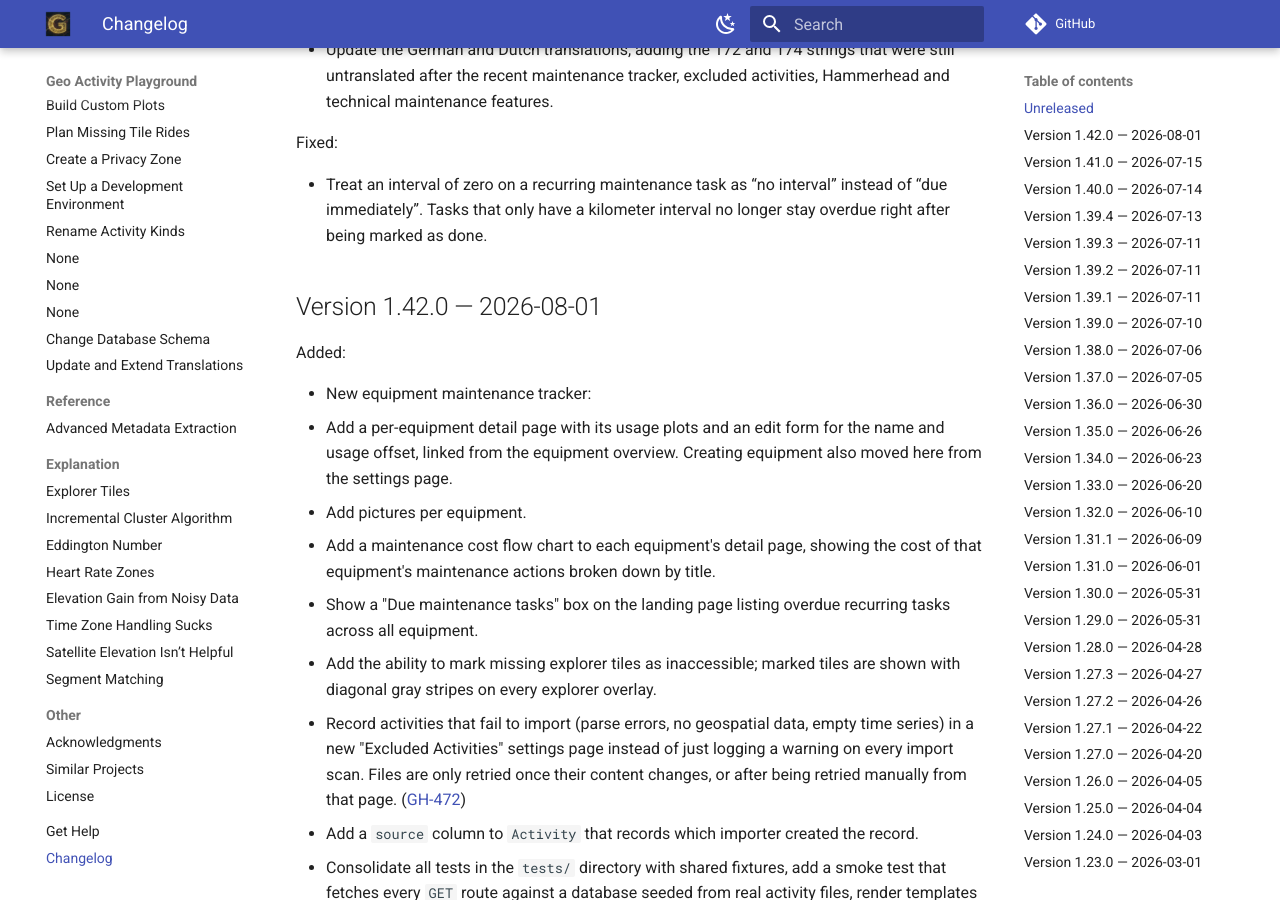
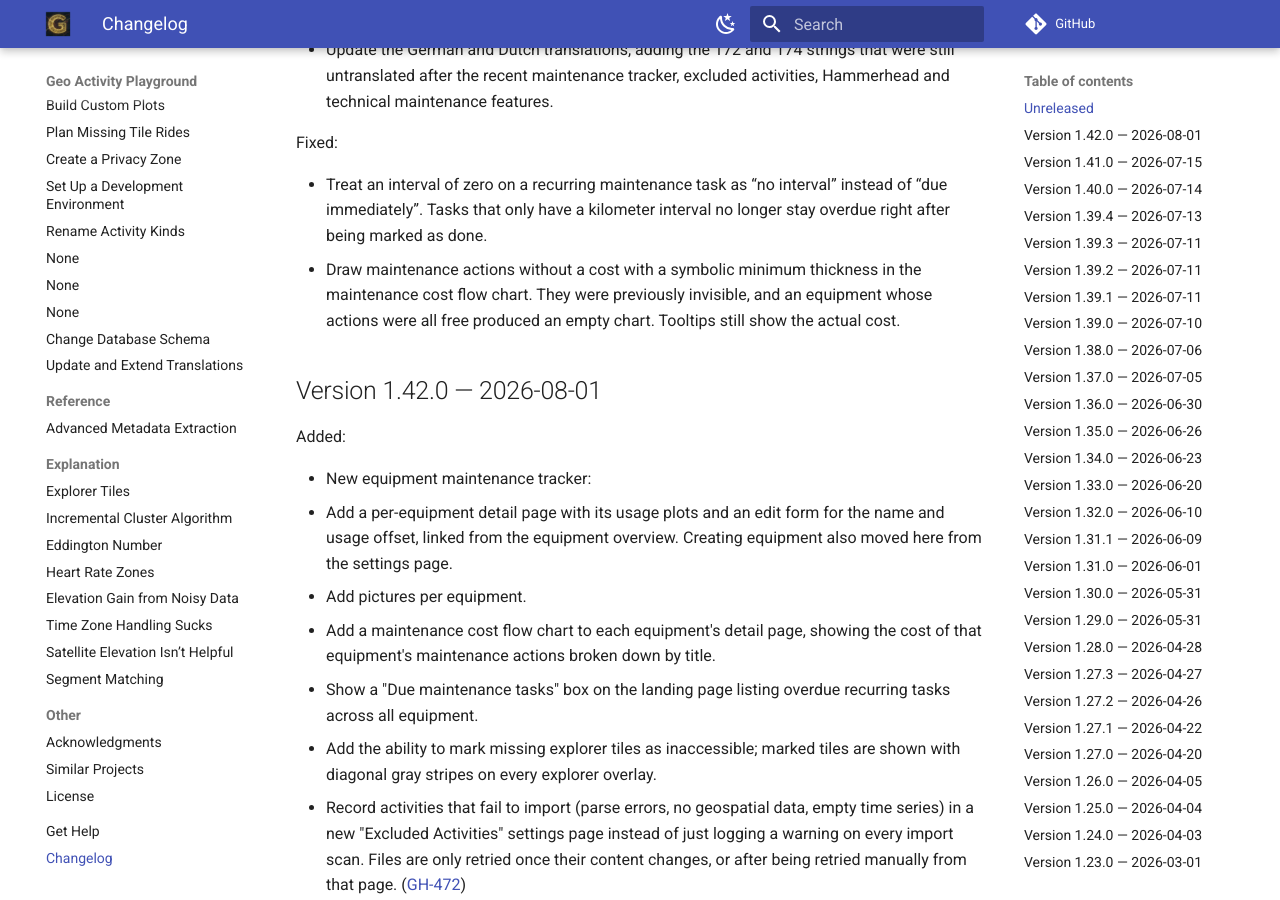
Before and after one commit to martin-ueding/geo-activity-playground, an MkDocs documentation site: the page built from docs/changelog.md, in a window 1280 px wide and 900 px high, scrolled down 326 px. Built offline with MkDocs 1.6.1 and Material for MkDocs 9.7.7, drawn with Linux system fonts in a browser that asks for light colours; comment, search, counter and statistics services are not loaded.

Commit message:
docs: add changelog entry for the zero-cost flow chart fix

```diff
--- a/docs/changelog.md
+++ b/docs/changelog.md
@@ -24,6 +24,7 @@ Changed:
 Fixed:
 
 - Treat an interval of zero on a recurring maintenance task as “no interval” instead of “due immediately”. Tasks that only have a kilometer interval no longer stay overdue right after being marked as done.
+- Draw maintenance actions without a cost with a symbolic minimum thickness in the maintenance cost flow chart. They were previously invisible, and an equipment whose actions were all free produced an empty chart. Tooltips still show the actual cost.
 
 ## Version 1.42.0 — 2026-08-01
 
```
